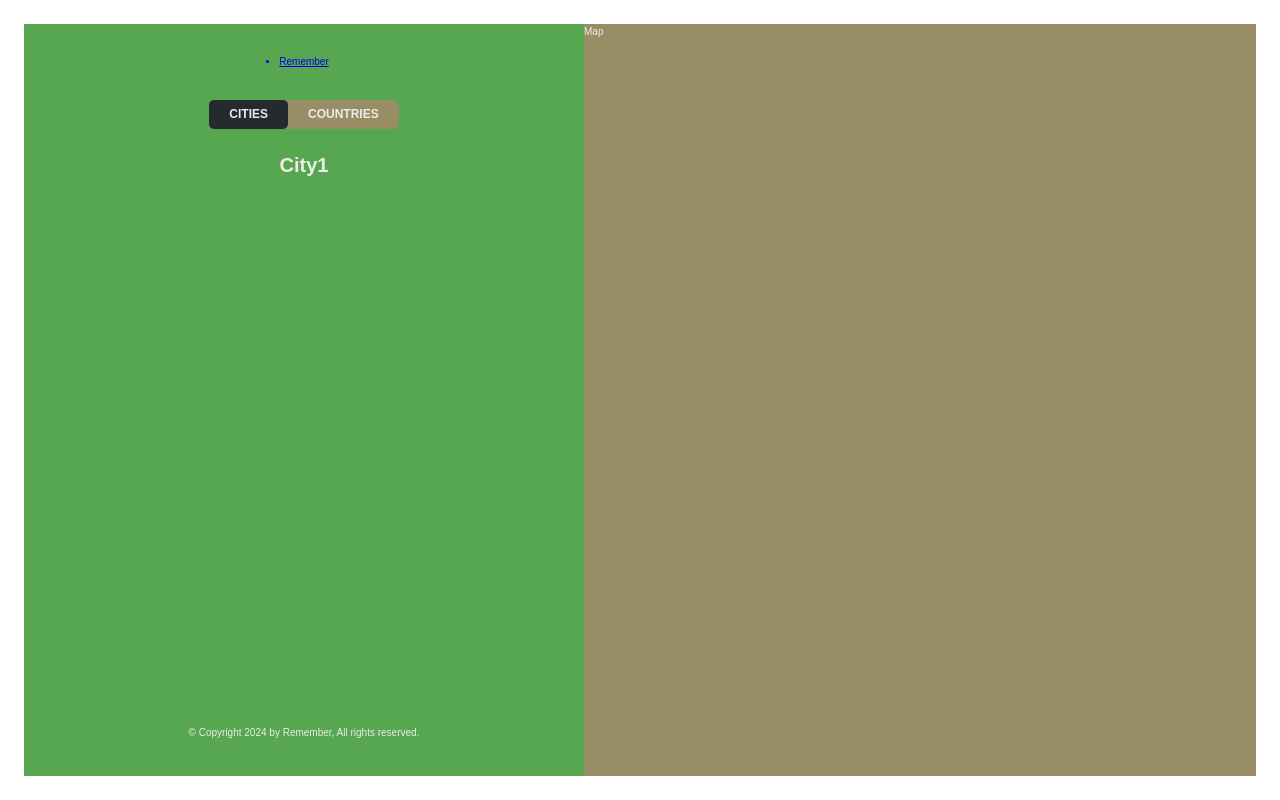
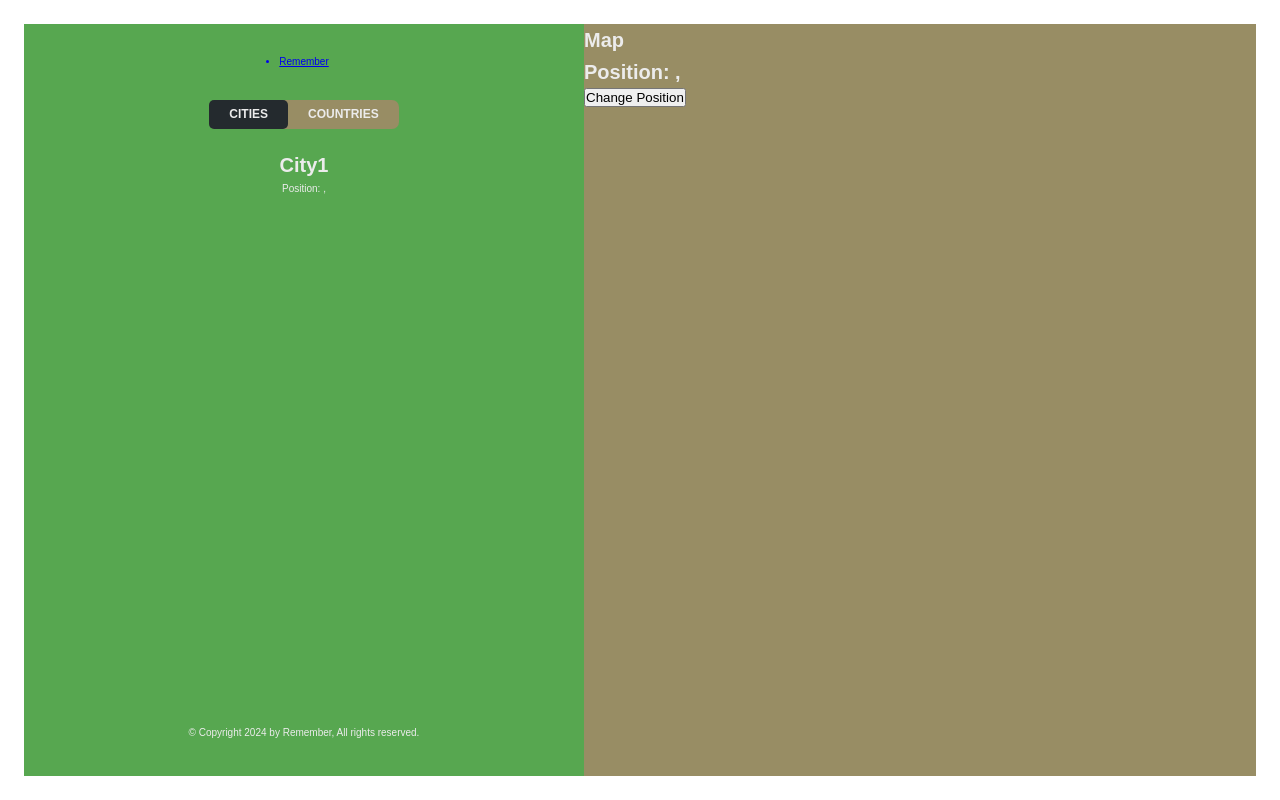
Before and after one commit to Allano256/Remember, a React (Vite) app in the folder remember/: page /app/cities/1 in a window 1280 px wide. Built offline with nearby package versions, Linux system fonts and the light colour scheme; no server answers.

Commit message:
Added search params on the Link in the City Item

```diff
--- a/remember/src/components/City.jsx
+++ b/remember/src/components/City.jsx
@@ -1,4 +1,4 @@
-import { useParams } from "react-router-dom";
+import { useParams, useSearchParams } from "react-router-dom";
 import styles from "./City.module.css";
 
 const formatDate = (date) =>
@@ -12,6 +12,10 @@ const formatDate = (date) =>
 function City() {
 
   const {id} =useParams();
+  const [searchParams, setSearchParams]= useSearchParams();
+
+  const lat = searchParams.get("lat")
+  const lng =searchParams.get("lng");
 
   // TEMP DATA
   const currentCity = {
@@ -23,7 +27,13 @@ function City() {
 
   const { cityName, emoji, date, notes } = currentCity;
 
-  return <h1> City{id}</h1>
+  return (
+    <>
+    <h1>City{id}</h1>
+    <p> Position: {lng}, {lat} </p>
+    </>
+
+  )
 
 //   return (
 //     <div className={styles.city}>
--- a/remember/src/components/CityItem.jsx
+++ b/remember/src/components/CityItem.jsx
@@ -10,12 +10,12 @@ const formatDate = (date) =>
 
 
 function CityItem({city}) {
-    const {cityName, emoji, date, id} = city;
+    const {cityName, emoji, date, id, position} = city;
 
 
     return (
         <li >
-          <Link  className={styles.city} to={`${id}`} >
+          <Link  className={styles.city} to={`${id}?lat=${position.lat}&lng=${position.lng}`} >
           <span className={styles.emoji} >{emoji} </span>
           <h3 className={styles.name}>{cityName} </h3>
           <time className={styles.date} > ({formatDate(date)})</time>
--- a/remember/src/components/Map.jsx
+++ b/remember/src/components/Map.jsx
@@ -1,9 +1,21 @@
+import { useSearchParams } from "react-router-dom"
 import styles from "./Map.module.css"
 
 function Map() {
+     const [searchParams, setSearchParams]= useSearchParams();
+
+     const lat = searchParams.get("lat")
+     const lng =searchParams.get("lng");
+
     return (
         <div className={styles.mapContainer} >
-            Map
+         <h1>Map</h1>
+         <h1>
+            Position: {lat}, {lng}
+         </h1>
+         <button  onClick={()=>{
+            setSearchParams({lat: 23, lng:50})
+         }} >Change Position</button>
 
         </div>
     )
```
